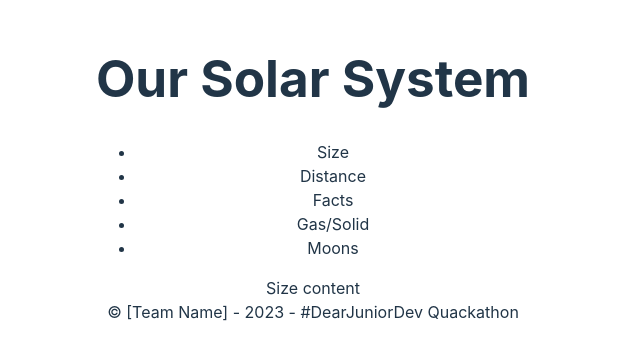
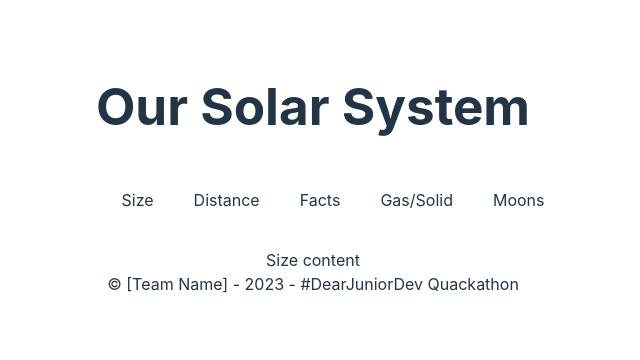
Before and after one commit to Joyce750526/solar-system-quackathon, a React (Vite) app in the folder solar-system-quackathon/: page / in a window 1280 px wide. Shown: the part 230-590 px from the top of the page, without its empty margins (327-967 px from the left). Built offline with nearby package versions, Linux system fonts and the light colour scheme.

Commit message:
simple css styling to list.

```diff
--- a/solar-system-quackathon/src/components/infobox.css
+++ b/solar-system-quackathon/src/components/infobox.css
@@ -1,3 +1,12 @@
 .hidden {
   display: none !important;
 }
+
+ul {
+  list-style: none;
+}
+
+li {
+  display: inline-block;
+  margin: 20px;
+}
```
